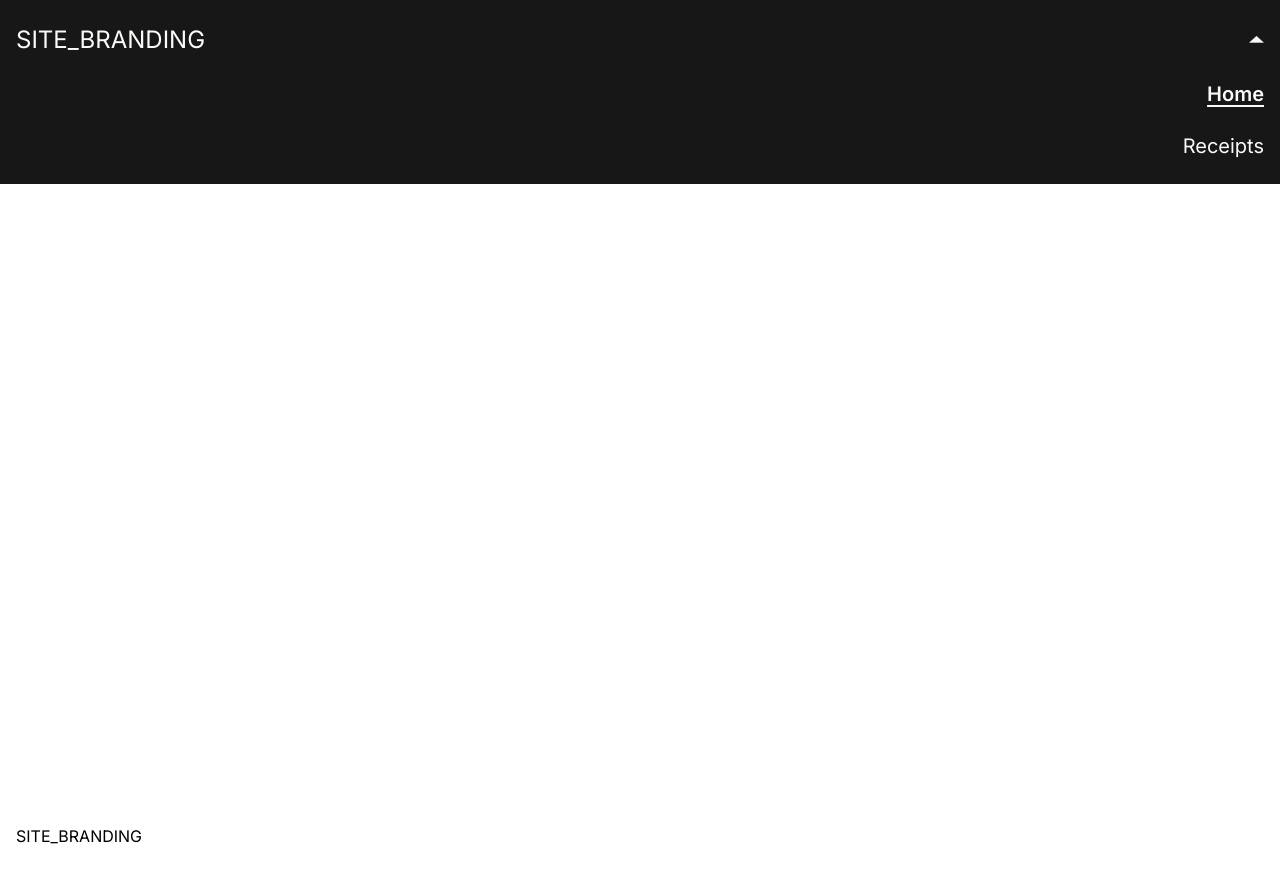
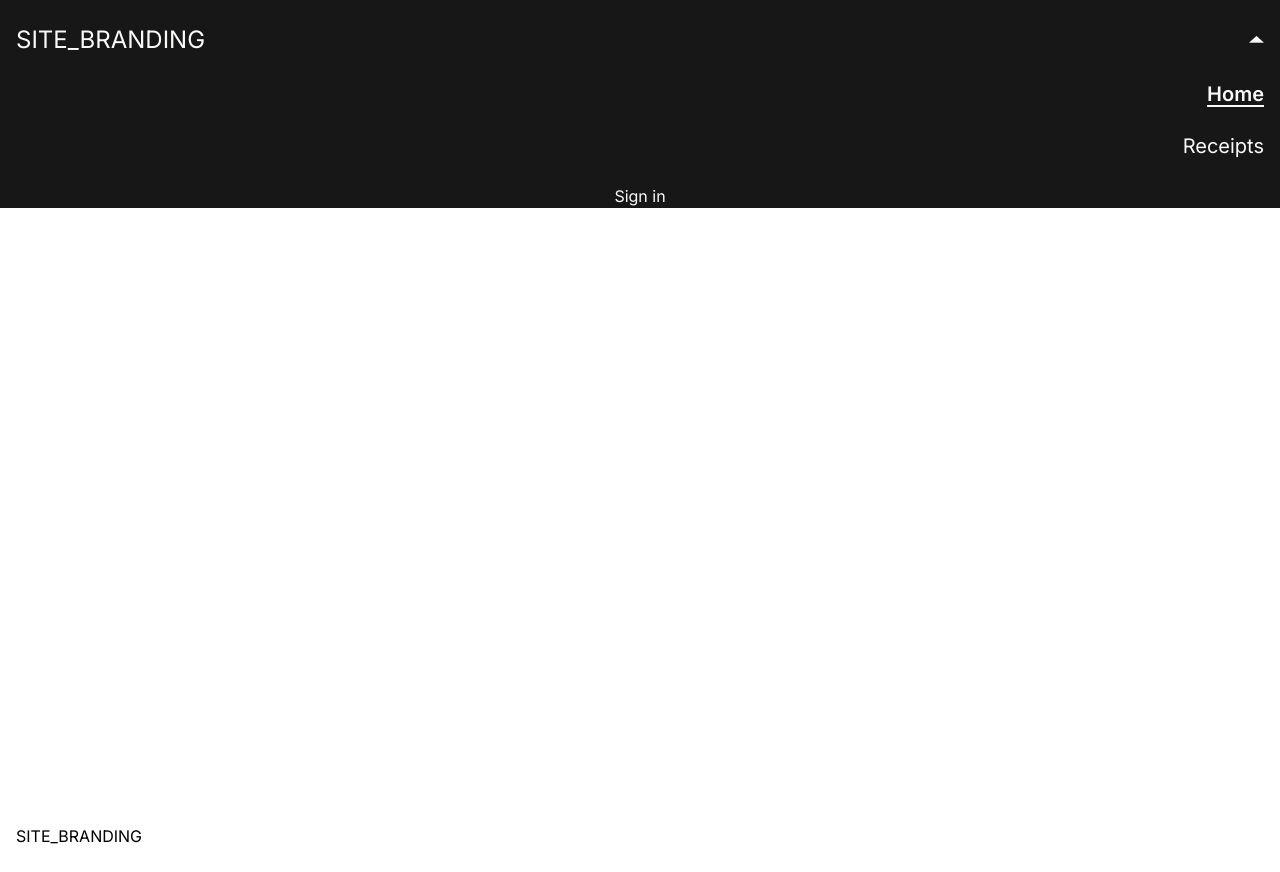
Before and after one commit to jbeauty-uk/accountability, a Next.js app in the folder frontend/: page / in a window 1280 px wide. Both pictures are taken after a click on the element 1256 px from the left and 40 px from the top of the page. Built offline with nearby package versions, Linux system fonts and the light colour scheme; no server answers.

Commit message:
nextauth signing in and out

```diff
--- a/frontend/components/header/index.tsx
+++ b/frontend/components/header/index.tsx
@@ -1,44 +1,11 @@
-import { AnimatePresence, motion, useCycle, Variants } from "framer-motion";
+import { AnimatePresence, motion, useCycle } from "framer-motion";
+import { SITE_BRANDING } from "../../constants";
+import Navigation from "./nav";
 import Link from "next/link";
-import { useRouter } from "next/router";
-import { SITE_BRANDING } from "../../constants";
-
-type Route = {
-  displayText: string;
-  href: string;
-  onClick?: () => void;
-};
 
 const duration = 0.2;
 
-const routes: Route[] = [
-  {
-    displayText: "Home",
-    href: "/",
-  },
-  {
-    displayText: "Receipts",
-    href: "/receipts",
-  },
-];
-
-const navigationVariants: Variants = {
-  open: { height: "auto" },
-  closed: { height: 0 },
-};
-
-const routeVariants: Variants = {
-  open: {
-    opacity: 1,
-    y: 0,
-    transition: { type: "spring", stiffness: 300, damping: 24 },
-  },
-  closed: { opacity: 0, y: -20, transition: { duration } },
-};
-
 const Header = () => {
-  const { route } = useRouter();
-
   const [isOpen, cycleOpen] = useCycle(false, true);
 
   return (
@@ -75,32 +42,7 @@ const Header = () => {
         </motion.div>
       </div>
       <AnimatePresence>
-        {isOpen && (
-          <motion.ul
-            variants={navigationVariants}
-            exit={"closed"}
-            initial={"closed"}
-            animate={"open"}
-          >
-            <div className="flex flex-col items-end space-y-6 text-xl px-4 pb-6">
-              {routes.map(({ displayText, href }) => (
-                <motion.li key={href} variants={routeVariants}>
-                  <Link
-                    href={href}
-                    onClick={cycleOpen}
-                    className={
-                      route === href
-                        ? "underline underline-offset-4 font-semibold"
-                        : "no-underline"
-                    }
-                  >
-                    {displayText}
-                  </Link>
-                </motion.li>
-              ))}
-            </div>
-          </motion.ul>
-        )}
+        {isOpen && <Navigation cycleOpen={cycleOpen} />}
       </AnimatePresence>
     </motion.div>
   );
--- /dev/null
+++ b/frontend/components/header/nav.tsx
@@ -0,0 +1,90 @@
+import { motion, Variants } from "framer-motion";
+import { useSession, signIn, signOut } from "next-auth/react";
+import Link from "next/link";
+import { useRouter } from "next/router";
+
+const navigationVariants: Variants = {
+  open: { height: "auto" },
+  closed: { height: 0 },
+};
+
+type Route = {
+  displayText: string;
+  href: string;
+  onClick?: () => void;
+};
+
+const routes: Route[] = [
+  {
+    displayText: "Home",
+    href: "/",
+  },
+  {
+    displayText: "Receipts",
+    href: "/receipts",
+  },
+];
+
+const routeVariants: Variants = {
+  open: {
+    opacity: 1,
+    y: 0,
+    transition: { type: "spring", stiffness: 300, damping: 24 },
+  },
+  closed: { opacity: 0, y: -20, transition: { duration: 0.2 } },
+};
+
+type Props = {
+  cycleOpen: () => void;
+};
+
+const Navigation = ({ cycleOpen }: Props) => {
+  const { route } = useRouter();
+  const { status, data } = useSession();
+
+  const name = data?.user?.name;
+
+  console.log(name);
+
+  return (
+    <motion.ul
+      variants={navigationVariants}
+      exit={"closed"}
+      initial={"closed"}
+      animate={"open"}
+    >
+      <div className="flex flex-col items-end space-y-6 text-xl px-4 pb-6">
+        {routes.map(({ displayText, href }) => (
+          <motion.li key={href} variants={routeVariants}>
+            <Link
+              href={href}
+              onClick={cycleOpen}
+              className={
+                route === href
+                  ? "underline underline-offset-4 font-semibold"
+                  : "no-underline"
+              }
+            >
+              {displayText}
+            </Link>
+          </motion.li>
+        ))}
+      </div>
+      <motion.div
+        variants={routeVariants}
+        className="flex flex-col items-center"
+      >
+        {status === "authenticated" ? (
+          <div className="p-4">
+            <p>{`Signed in as ${name?.split(" ")[0]}. Sign out`}</p>
+            <button onClick={() => signOut()}></button>
+          </div>
+        ) : (
+          <button onClick={() => signIn()}>Sign in</button>
+        )}
+      </motion.div>
+    </motion.ul>
+  );
+};
+
+export default Navigation;
--- a/frontend/components/layout.tsx
+++ b/frontend/components/layout.tsx
@@ -1,5 +1,5 @@
+import Footer from "./footer";
 import Header from "./header";
-import Footer from "./footer";
 
 type LayoutProps = {
   children: React.ReactNode;
--- a/frontend/package.json
+++ b/frontend/package.json
@@ -11,6 +11,7 @@
   "dependencies": {
     "framer-motion": "^7.6.2",
     "next": "13.0.0",
+    "next-auth": "^4.15.0",
     "react": "18.2.0",
     "react-dom": "18.2.0"
   },
--- a/frontend/pages/_app.tsx
+++ b/frontend/pages/_app.tsx
@@ -1,11 +1,19 @@
-import "../styles/globals.css";
+import { Session } from "next-auth";
+import { SessionProvider } from "next-auth/react";
 import type { AppProps } from "next/app";
 import Layout from "../components/layout";
+import "../styles/globals.css";
 
-export default function App({ Component, pageProps }: AppProps) {
+type Props = {
+  session: Session;
+} & AppProps;
+
+export default function App({ Component, pageProps, session }: Props) {
   return (
-    <Layout>
-      <Component {...pageProps} />
-    </Layout>
+    <SessionProvider session={session}>
+      <Layout>
+        <Component {...pageProps} />
+      </Layout>
+    </SessionProvider>
   );
 }
--- /dev/null
+++ b/frontend/pages/api/auth/[...nextauth].js
@@ -0,0 +1,13 @@
+import NextAuth from "next-auth";
+import GoogleProvider from "next-auth/providers/google";
+
+const authOptions = {
+  providers: [
+    GoogleProvider({
+      clientId: process.env.GOOGLE_CLIENT_ID,
+      clientSecret: process.env.GOOGLE_CLIENT_SECRET,
+    }),
+  ],
+};
+
+export default NextAuth(authOptions);
```
Also changed, not shown: 2 other files (tests, documents, lock files or other folders).
